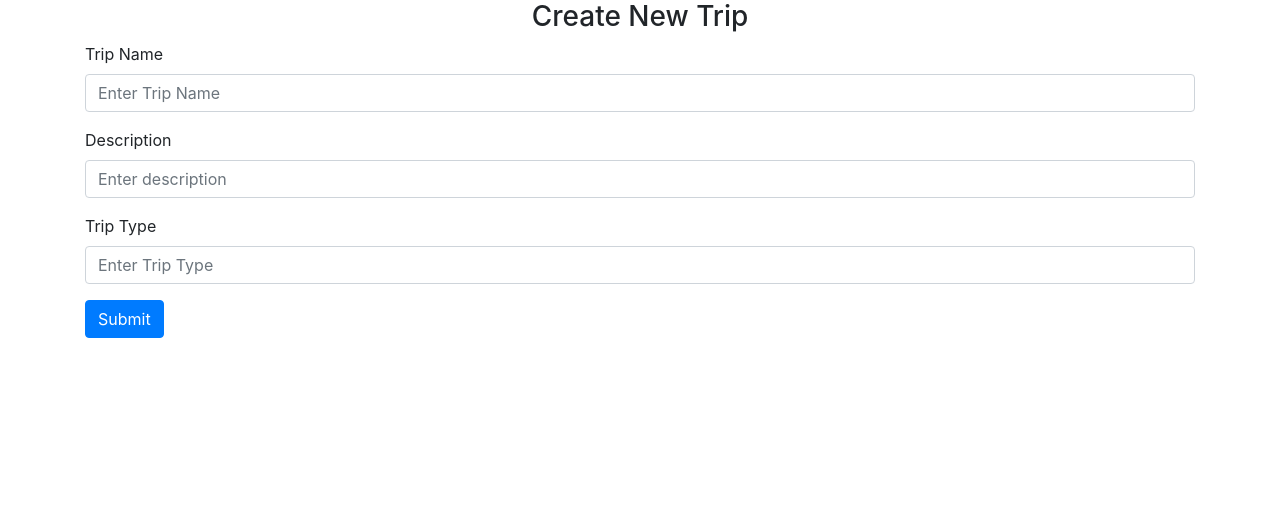
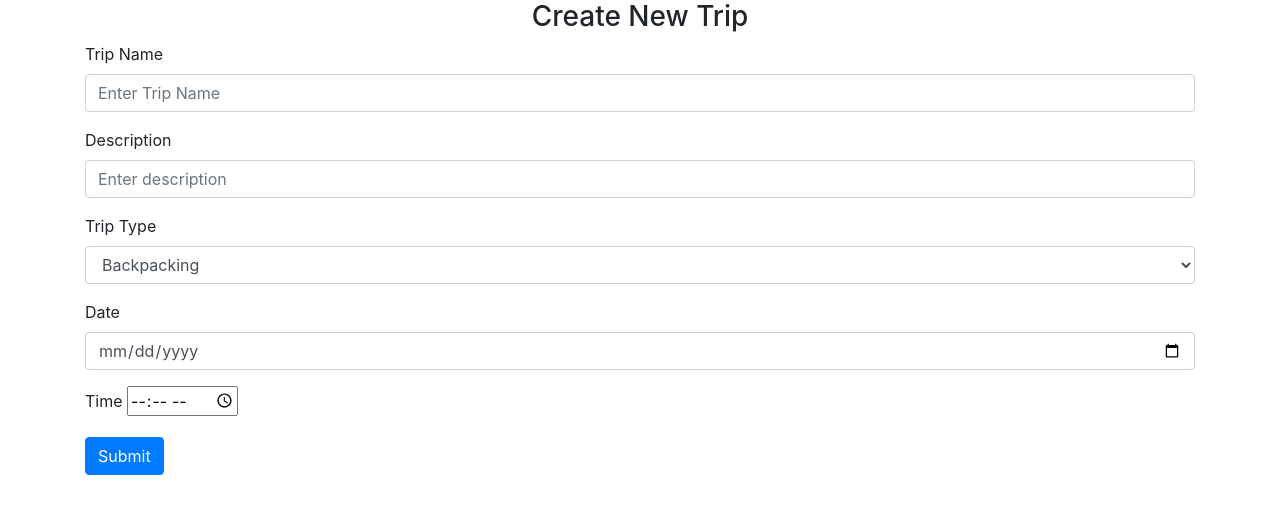
Before and after one commit to jrichcodes/Website-Project-Code, a Flask app: page /events in a window 1280 px wide. Shown: the part 162-676 px from the top of the page. Run offline with Flask 2, Linux system fonts and the light colour scheme; a user stored in the database is signed in; data comes from the database, SQL or seed files in the repository; both versions use the stored data as it was after the commit; some libraries are stand-ins or nearby versions.

Commit message:
Final touches on sprint 1

```diff
--- a/project_template/website/models.py
+++ b/project_template/website/models.py
@@ -7,6 +7,7 @@ class Trip(db.Model):
     name = db.Column(db.String(50))
     desc = db.Column(db.String(10000))
     trip_type = db.Column(db.String(50))
+    date = db.Column(db.DateTime())
     #how to associate different imformation with different users
     #do this in the form of a foregin key
     user_id = db.Column(db.Integer, db.ForeignKey('user.id'))
--- a/project_template/website/templates/events.html
+++ b/project_template/website/templates/events.html
@@ -1,47 +1,41 @@
 {% extends "base.html" %}
-{% block title %}New Trip{% endblock %}
 
 {% block content %}
 <h1 align="center">Trips</h1>
 {% for trip in user.trip %}
-    <li class="list-group-item">
-        <a class ="link" id = "{{trip.id}}"" href="/trip-summary">{{trip.name}}</a>
-        <button type="button" class="close" onClick="deleteTrip({{ trip.id }})">
-            <span aria-hidden="true">&times;</span>
-        </button>
-    </li>
+<li class="list-group-item">
+    <a class="link" id="{{trip.id}}"" href=" /trip-summary">{{trip.name}}</a>
+    <button type="button" class="close" onClick="deleteTrip({{ trip.id }})">
+        <span aria-hidden="true">&times;</span>
+    </button>
+</li>
 {% endfor %}
 <form method="POST">
     <h3 align="center">Create New Trip</h3>
     <div class="form-group">
         <label for="name">Trip Name</label>
-        <input
-            type="name"
-            class="form-control"
-            id="name"
-            name="name"
-            placeholder="Enter Trip Name"
-        />
+        <input type="name" class="form-control" id="name" name="name" placeholder="Enter Trip Name" />
     </div>
     <div class="form-group">
         <label for="desc">Description</label>
-        <input
-            type="text"
-            class="form-control"
-            id="desc"
-            name="desc"
-            placeholder="Enter description"
-        />
+        <input type="text" class="form-control" id="desc" name="desc" placeholder="Enter description" />
     </div>
     <div class="form-group">
         <label for="tripType">Trip Type</label>
-        <input
-            type="text"
-            class="form-control"
-            id="tripType"
-            name="tripType"
-            placeholder="Enter Trip Type"
-        />
+        <select class="form-control" id="tripType" name = "tripType">
+            <option value="1">Backpacking</option>
+            <option value="2">Climbing</option>
+            <option value="3">Kyaking</option>
+            <option value="4">Biking</option>
+        </select>
+    </div>
+    <div class="form-group">
+        <label for="tripdate">Date</label>
+        <input type="date" id="tripDate" name="tripDate" class="form-control" >
+    </div>
+    <div class="form-group">
+        <label for="tripTime">Time</label>
+	    <input type="time" id="tripTime" name="tripTime">
     </div>
     <button type="submit" class="btn btn-primary">Submit</button>
 </form>
--- a/project_template/website/views.py
+++ b/project_template/website/views.py
@@ -1,4 +1,5 @@
 from dataclasses import dataclass
+from datetime import datetime
 from flask import Blueprint, render_template, request, flash
 from flask_login import login_required, current_user
 from .models import Trip
@@ -11,15 +12,19 @@ def home():
     return render_template("home.html")
 
 @views.route('events', methods=['GET', 'POST'])
+@login_required
 def events():
     if request.method == 'POST':
+        date_in = request.form.get('tripDate')
+        time_in = request.form.get('tripTime')
         name_in = request.form.get('name')
         desc_in = request.form.get('desc')
         tripType_in = request.form.get('tripType')
+        date_time = datetime.strptime(date_in + " " + time_in,"%Y-%m-%d %H:%M")
         if len(name_in) < 1:
             flash('Trip name is too short!', category='error')
         else:
-            new_trip = Trip(name = name_in, desc = desc_in, trip_type = tripType_in, user_id=current_user.id)
+            new_trip = Trip(name = name_in, desc = desc_in, trip_type = tripType_in, date = date_time, user_id=current_user.id)
             db.session.add(new_trip)
             db.session.commit()
             flash('Trip added!', category='success')
```
Also changed, not shown: project_template/website/database.db.
